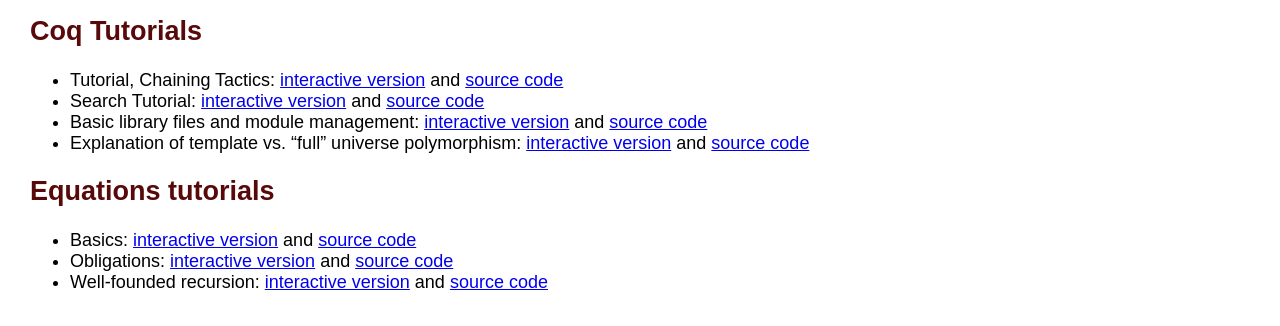
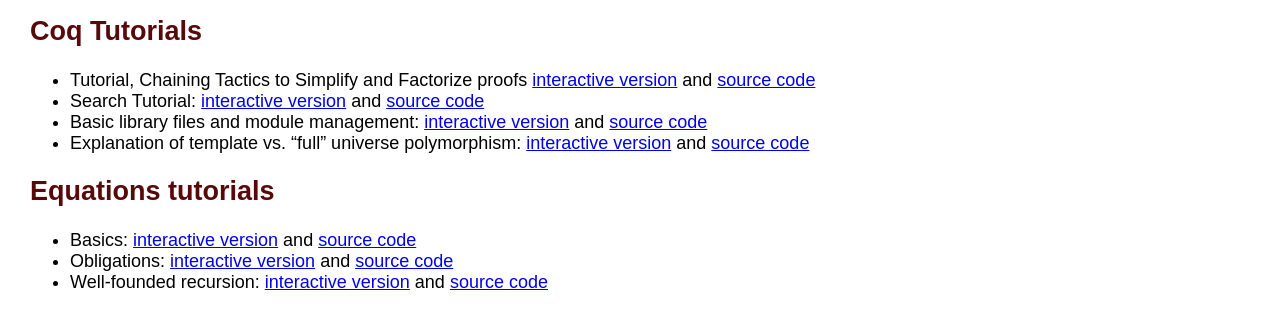
Before and after one commit to coq/platform-docs, a website: page src/index.html in a window 1280 px wide. Shown: the part 304-630 px from the top of the page. Drawn offline with Linux system fonts and the light colour scheme.

Commit message:
edit index

```diff
--- a/src/index.html
+++ b/src/index.html
@@ -33,7 +33,7 @@
     <h2 id="coq-tut">Coq Tutorials</h2>
     <ul>
       <li>
-        Tutorial, Chaining Tactics:
+        Tutorial, Chaining Tactics to Simplify and Factorize proofs
         <a href="Tutorial_Chaining_Tactics.html">interactive version</a>
         and
         <a href="Tutorial_Chaining_Tactics.v">source code</a>
```
